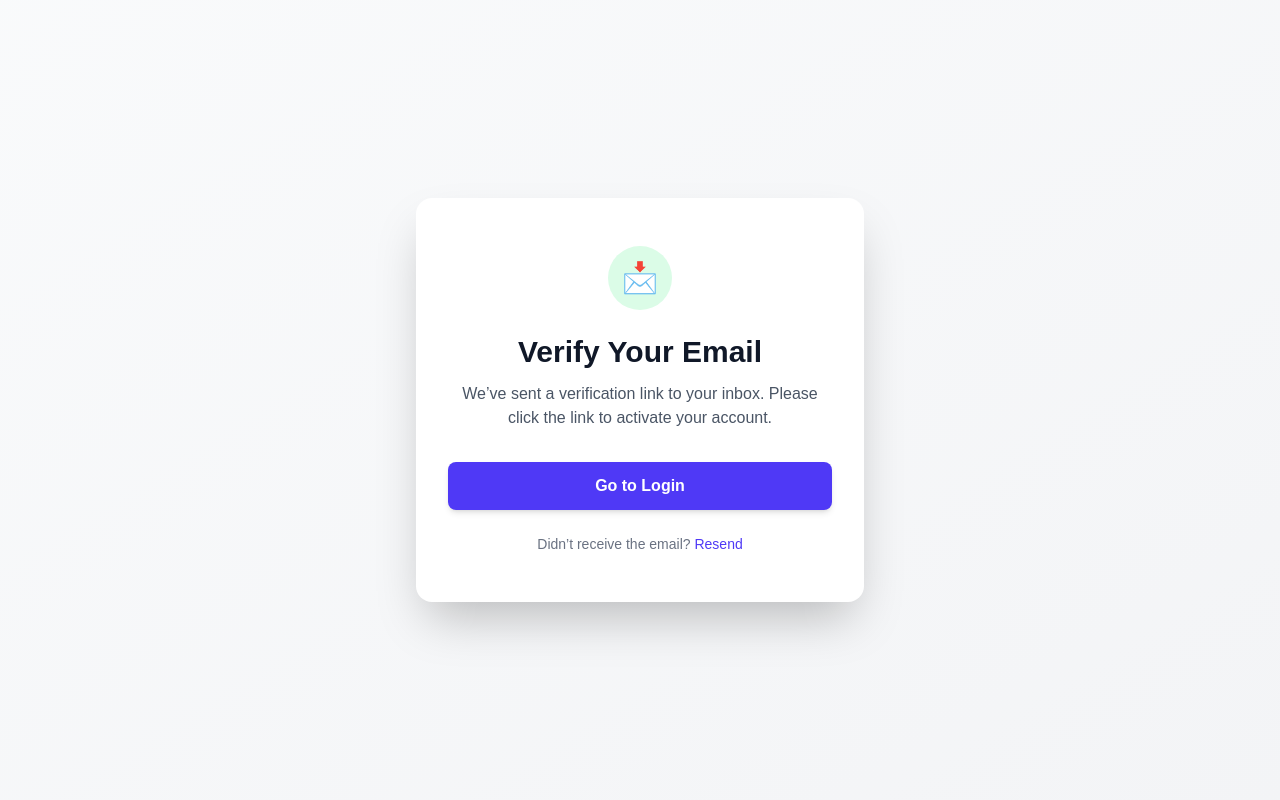
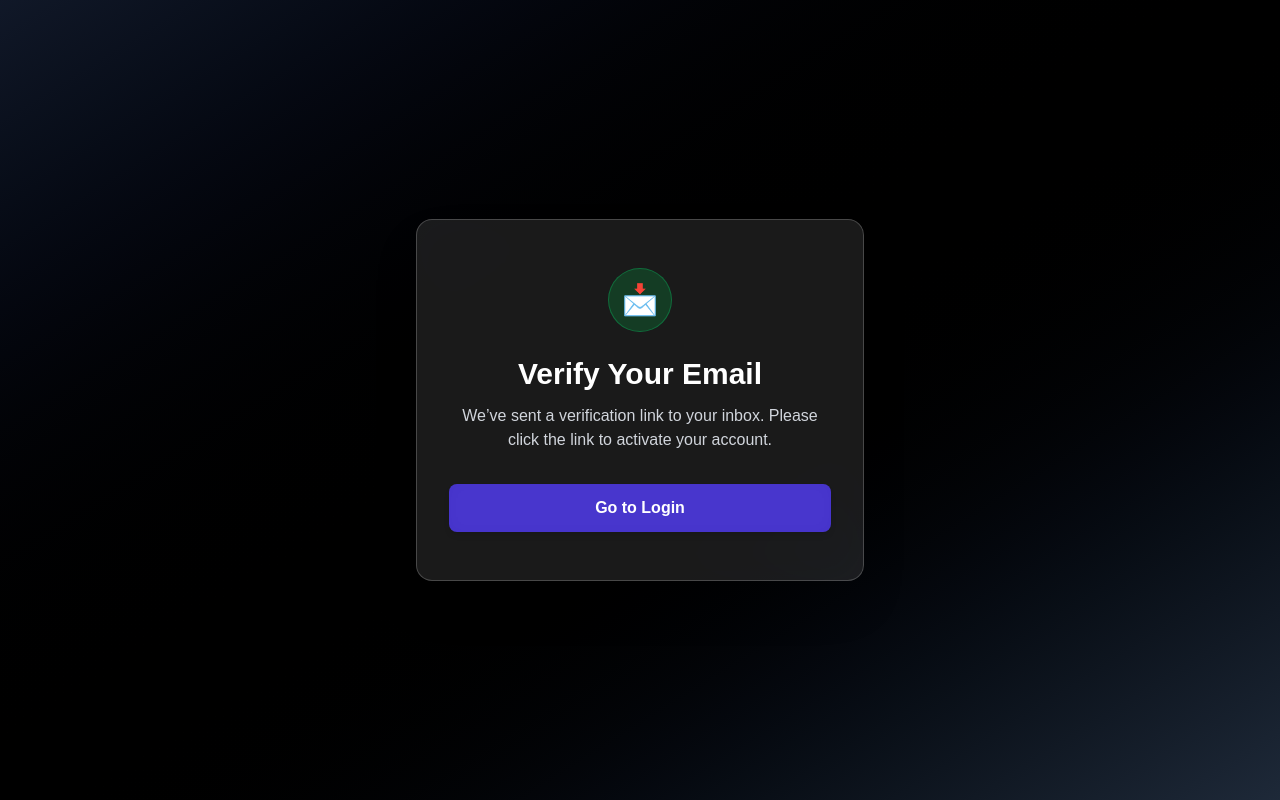
Before and after one commit to iiioooiso/Fiesta-Multi-Ai-Chat, a Next.js app: page /login/verify in a window 1280 px wide. Built offline with nearby package versions, Linux system fonts and the light colour scheme.

Commit message:
modified:   src/app/components/AIComparisonApp.jsx     modified:   src/app/login/page.tsx     	modified:   src/app/login/verify/page.tsx

```diff
--- a/src/app/components/AIComparisonApp.jsx
+++ b/src/app/components/AIComparisonApp.jsx
@@ -218,7 +218,7 @@ export default function AIComparisonApp() {
 
             <div className="flex items-center gap-3">
               <a
-                href="https://github.com/yourusername"
+                href="https://github.com/iiioooiso/Fiesta-Multi-Ai-Chat"
                 target="_blank"
                 rel="noopener noreferrer"
                 className="px-3 py-2 text-xs font-semibold flex items-center gap-1 text-gray-700 hover:text-gray-900 bg-white/30 hover:bg-white/50 backdrop-blur-sm rounded-xl transition-all duration-300 shadow-md hover:shadow-lg border border-white/40"
--- a/src/app/login/page.tsx
+++ b/src/app/login/page.tsx
@@ -16,10 +16,11 @@ export default function LoginPage() {
         return () => clearTimeout(timer)
     }, [])
 
-    const handleSubmit = async (e: React.FormEvent<HTMLFormElement>) => {
+    const handleSubmit = (e: React.FormEvent<HTMLFormElement>) => {
         e.preventDefault()
         const formData = new FormData(e.currentTarget)
 
+        startTransition(async () => {
             if (actionType === 'login') {
                 const res = await login(formData)
                 if (res.success) {
@@ -35,7 +36,9 @@ export default function LoginPage() {
                     console.error(res.error)
                 }
             }
+        })
     }
+
 
 
     if (loading) {
@@ -88,24 +91,27 @@ export default function LoginPage() {
                 </div>
 
                 <div className="flex gap-4">
+                    {/* Log In Button */}
                     <button
-                        type="submit" // ✅ ensures form submits
+                        type="submit"
                         onClick={() => setActionType('login')}
                         disabled={isPending}
                         className={`w-full py-2 font-semibold rounded-lg transition text-white ${isPending && actionType === 'login'
-                            ? 'bg-indigo-400 opacity-50 cursor-not-allowed'
-                            : 'bg-indigo-500 hover:bg-indigo-600'
+                            ? 'bg-indigo-400 opacity-70 cursor-wait animate-pulse'
+                            : 'bg-indigo-500 hover:bg-indigo-600 active:scale-95'
                             }`}
                     >
                         {isPending && actionType === 'login' ? 'Logging in...' : 'Log In'}
                     </button>
+
+                    {/* Sign Up Button */}
                     <button
-                        type="submit" // ✅ ensures form submits
+                        type="submit"
                         onClick={() => setActionType('signup')}
                         disabled={isPending}
                         className={`w-full py-2 font-semibold rounded-lg transition text-white ${isPending && actionType === 'signup'
-                            ? 'bg-slate-600 opacity-50 cursor-not-allowed'
-                            : 'bg-slate-700 hover:bg-slate-800'
+                            ? 'bg-slate-600 opacity-70 cursor-wait animate-pulse'
+                            : 'bg-slate-700 hover:bg-slate-800 active:scale-95'
                             }`}
                     >
                         {isPending && actionType === 'signup' ? 'Signing up...' : 'Sign Up'}
--- a/src/app/login/verify/page.tsx
+++ b/src/app/login/verify/page.tsx
@@ -4,20 +4,27 @@ import Link from "next/link"
 
 export default function Verify() {
     return (
-        <main className="min-h-screen w-full flex items-center justify-center bg-gradient-to-br from-gray-50 to-gray-100 px-4">
-            <div className="w-full max-w-md bg-white shadow-2xl rounded-2xl px-8 py-12 text-center">
+        <main
+            className="min-h-screen w-full flex items-center justify-center px-4
+                       bg-gradient-to-br from-gray-900 via-black to-gray-800"
+        >
+            <div
+                className="w-full max-w-md bg-white/10 backdrop-blur-xl border border-white/20
+                           shadow-2xl rounded-2xl px-8 py-12 text-center"
+            >
                 {/* Icon / Illustration */}
-                <div className="w-16 h-16 mx-auto mb-6 flex items-center justify-center rounded-full bg-green-100">
+                <div className="w-16 h-16 mx-auto mb-6 flex items-center justify-center
+                                rounded-full bg-green-500/20 border border-green-400/30">
                     <span className="text-3xl">📩</span>
                 </div>
 
                 {/* Title */}
-                <h1 className="text-2xl md:text-3xl font-bold text-gray-900 mb-3">
+                <h3 className="text-2xl md:text-3xl font-bold text-white mb-3">
                     Verify Your Email
-                </h1>
+                </h3>
 
                 {/* Subtitle */}
-                <p className="text-gray-600 mb-8">
+                <p className="text-gray-300 mb-8">
                     We’ve sent a verification link to your inbox.
                     Please click the link to activate your account.
                 </p>
@@ -25,21 +32,12 @@ export default function Verify() {
                 {/* Primary Button */}
                 <Link
                     href="/login"
-                    className="block w-full py-3 rounded-lg bg-indigo-600 text-white font-semibold hover:bg-indigo-700 transition shadow-md"
+                    className="block w-full py-3 rounded-lg bg-indigo-600/80
+                               text-white font-semibold hover:bg-indigo-700/90
+                               transition shadow-md backdrop-blur-sm"
                 >
                     Go to Login
                 </Link>
-
-                {/* Secondary Action */}
-                <p className="text-sm text-gray-500 mt-6">
-                    Didn’t receive the email?{" "}
-                    <button
-                        onClick={() => alert("Resend verification link logic here")}
-                        className="text-indigo-600 font-medium hover:underline"
-                    >
-                        Resend
-                    </button>
-                </p>
             </div>
         </main>
     )
```
Lines whose indentation alone changed are shown as unchanged.
